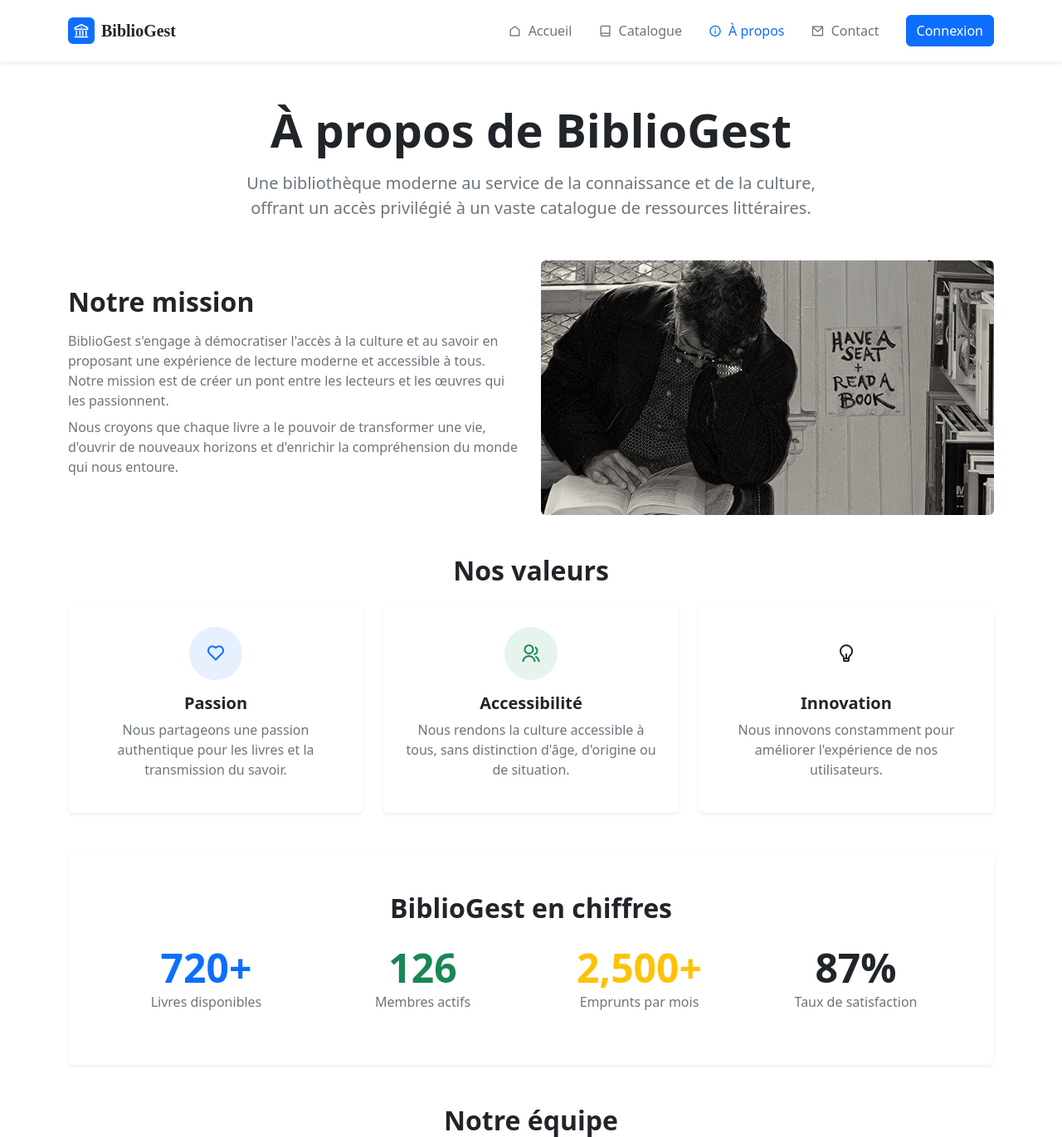
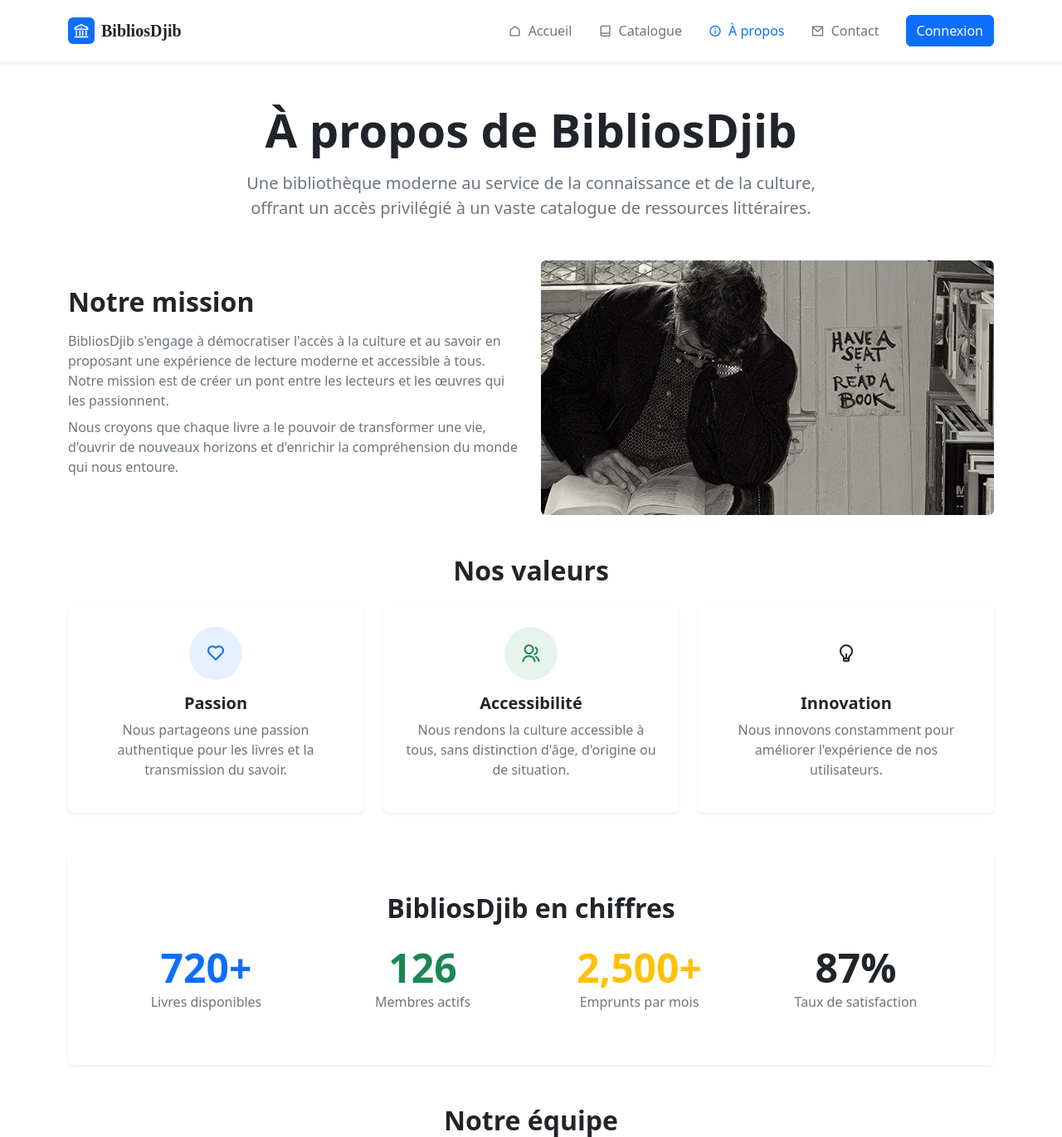
Before and after one commit to karman503/mon_tour_de_cogner, a Flask app: page /propos in a window 1280 px wide. Shown: the top 1371 px of the page at 83% size. Run offline with Flask 3, Linux system fonts and the light colour scheme; some libraries are stand-ins or nearby versions.

Commit message:
tous les pages sont en complets juste les dynamisme BDD

```diff
--- a/templates/contact.html
+++ b/templates/contact.html
@@ -47,7 +47,7 @@
                         </div>
                         <div>
                             <h6 class="fw-semibold mb-1">Email</h6>
-                            <p class="mb-0 text-muted">contact@bibliogest.fr</p>
+                            <p class="mb-0 text-muted">contact@BibliosDjib.fr</p>
                         </div>
                     </div>
 
--- a/templates/footer.html
+++ b/templates/footer.html
@@ -9,7 +9,7 @@
                         style="width:32px; height:32px;">
                         <i class="ri-book-open-line text-white fs-5"></i>
                     </div>
-                    <h3 class="h5 fw-bold mb-0" style="font-family: Pacifico, serif;">BiblioGest</h3>
+                    <h3 class="h5 fw-bold mb-0" style="font-family: Pacifico, serif;">BibliosDjib</h3>
                 </div>
                 <p class="text-secondary">Votre bibliothèque moderne pour tous vos besoins de lecture et de recherche.
                 </p>
@@ -43,7 +43,7 @@
                 <h5 class="fw-semibold mb-3">Contact</h5>
                 <p class="text-secondary mb-2"><i class="ri-map-pin-line me-2"></i>Bibliotheque de l'UD</p>
                 <p class="text-secondary mb-2"><i class="ri-phone-line me-2"></i>77 59 35 38</p>
-                <p class="text-secondary mb-2"><i class="ri-mail-line me-2"></i>contact@bibliogest.dj</p>
+                <p class="text-secondary mb-2"><i class="ri-mail-line me-2"></i>contact@BibliosDjib.dj</p>
             </div>
 
         </div>
@@ -52,7 +52,7 @@
 
         <div class="text-center text-secondary mt-3">
             <p class="mb-0">
-                © 2024 BiblioGest. Tous droits réservés.
+                © 2024 BibliosDjib. Tous droits réservés.
             </p>
         </div>
     </div>
--- a/templates/header.html
+++ b/templates/header.html
@@ -4,7 +4,7 @@
 <head>
     <meta charset="UTF-8">
     <meta name="viewport" content="width=device-width, initial-scale=1.0">
-    <title>{{ title }} - BiblioGest</title>
+    <title>{{ title }} - BibliosDjib</title>
     <link rel="stylesheet" href="/static/css/bootstrap.min.css">
     <link href="https://cdn.jsdelivr.net/npm/remixicon/fonts/remixicon.css" rel="stylesheet">
     <link rel="stylesheet" href="/static/css/style.css">
@@ -21,7 +21,7 @@
                         style="width: 32px; height: 32px;">
                         <i class="ri-bank-line text-white fs-5"></i>
                     </div>
-                    <h1 class="h5 mb-0 fw-bold text-dark" style="font-family: Pacifico, serif;">BiblioGest</h1>
+                    <h1 class="h5 mb-0 fw-bold text-dark" style="font-family: Pacifico, serif;">BibliosDjib</h1>
                 </a>
 
                 <!-- Bouton toggle (mobile) -->
--- a/templates/index.html
+++ b/templates/index.html
@@ -7,7 +7,7 @@
             <div class="row align-items-center">
                 <!-- Colonne texte -->
                 <div class="col-md-6">
-                    <h1 class="display-4 fw-bold mb-3">Bienvenue à BiblioGest</h1>
+                    <h1 class="display-4 fw-bold mb-3">Bienvenue à BibliosDjib</h1>
                     <p class="lead mb-4 text-muted">
                         Découvrez notre collection de livres et gérez vos emprunts en toute simplicité
                     </p>
@@ -20,7 +20,7 @@
                 <!-- Colonne image -->
                 <div class="col-md-6 text-center">
                     <img src="https://images.unsplash.com/photo-1507842217343-583bb7270b66?ixlib=rb-4.0.3&ixid=M3wxMjA3fDB8MHxwaG90by1wYWdlfHx8fGVufDB8fHx8fA%3D%3D&auto=format&fit=crop&w=1200&q=80"
-                        alt="BiblioGest" class="img-fluid rounded">
+                        alt="BibliosDjib" class="img-fluid rounded">
                 </div>
             </div>
         </div>
@@ -166,7 +166,7 @@
             <div class="text-center mb-5">
                 <h2 class="h2 fw-bold mb-3">Notre Objectif</h2>
                 <p class="text-muted mx-auto" style="max-width: 600px;">
-                    Chez BiblioGest, notre objectif est de rendre la lecture accessible à tous et d’accompagner nos
+                    Chez BibliosDjib, notre objectif est de rendre la lecture accessible à tous et d’accompagner nos
                     lecteurs dans leurs découvertes littéraires. Nous voulons créer un espace où chacun peut trouver,
                     emprunter et explorer des livres facilement.
                 </p>
--- a/templates/parametres.html
+++ b/templates/parametres.html
@@ -39,7 +39,7 @@
                 </div>
                 <div class="col-md-6">
                     <label class="form-label">Email</label>
-                    <input type="email" class="form-control" placeholder="admin@biblioGest.dj">
+                    <input type="email" class="form-control" placeholder="admin@BibliosDjib.dj">
                 </div>
                 <div class="col-md-6">
                     <label class="form-label">Téléphone</label>
--- a/templates/propos.html
+++ b/templates/propos.html
@@ -2,7 +2,7 @@
 <main class="container py-5">
     <!-- Header -->
     <div class="text-center mb-5">
-        <h1 class="display-4 fw-bold mb-3">À propos de BiblioGest</h1>
+        <h1 class="display-4 fw-bold mb-3">À propos de BibliosDjib</h1>
         <p class="lead text-muted mx-auto" style="max-width: 700px;">
             Une bibliothèque moderne au service de la connaissance et de la culture, offrant un accès privilégié à un
             vaste catalogue de ressources littéraires.
@@ -15,7 +15,7 @@
             <div class="col-lg-6">
                 <h2 class="h2 fw-bold mb-3">Notre mission</h2>
                 <p class="text-muted mb-2">
-                    BiblioGest s'engage à démocratiser l'accès à la culture et au savoir en proposant une expérience de
+                    BibliosDjib s'engage à démocratiser l'accès à la culture et au savoir en proposant une expérience de
                     lecture moderne et accessible à tous. Notre mission est de créer un pont entre les lecteurs et les
                     œuvres qui les passionnent.
                 </p>
@@ -72,9 +72,9 @@
         </div>
     </section>
 
-    <!-- BiblioGest en chiffres -->
+    <!-- BibliosDjib en chiffres -->
     <section class="mb-5 bg-white rounded-3 p-5 shadow-sm">
-        <h2 class="h2 text-center fw-bold mb-4">BiblioGest en chiffres</h2>
+        <h2 class="h2 text-center fw-bold mb-4">BibliosDjib en chiffres</h2>
         <div class="row text-center g-4">
             <div class="col-md-3">
                 <div class="display-5 fw-bold text-primary">720+</div>
```
Also changed, not shown: static/images/UD.jpeg (deleted), static/images/library.jpg (deleted).
